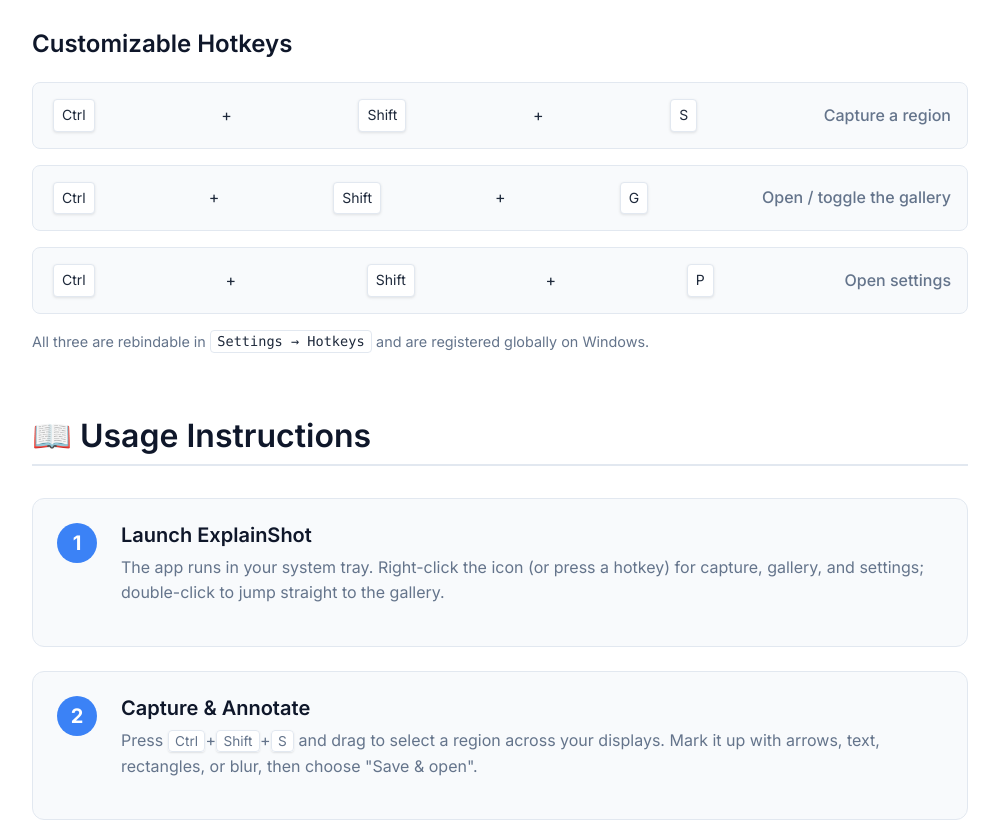
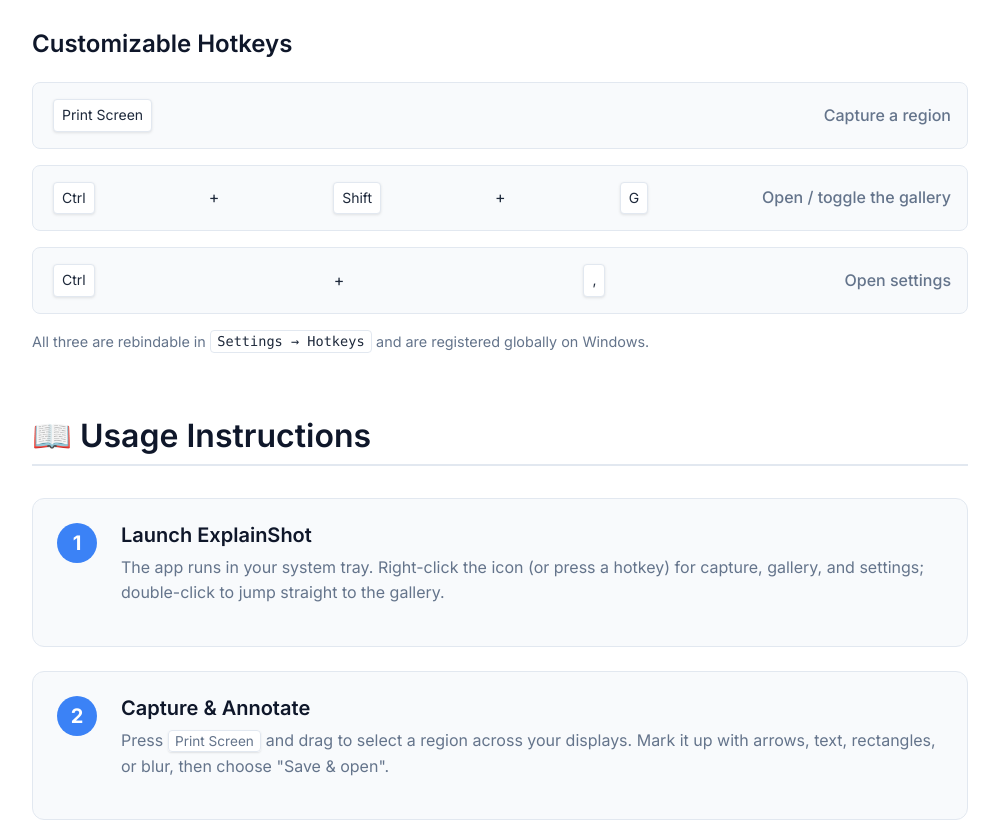
Before and after one commit to p1k2i/explainshot-site, a Vue app: page /help in a window 1280 px wide. Shown: the part 2130-2950 px from the top of the page, without its empty margins (140-1139 px from the left). Built offline with nearby package versions, Linux system fonts and the light colour scheme.

Commit message:
Update hotkey instructions for capturing regions to use Print Screen

```diff
--- a/src/views/HelpPage.vue
+++ b/src/views/HelpPage.vue
@@ -92,7 +92,7 @@
             <h3>Customizable Hotkeys</h3>
           <div class="hotkey-grid">
             <div class="hotkey-item">
-              <kbd>Ctrl</kbd> + <kbd>Shift</kbd> + <kbd>S</kbd>
+              <kbd>Print Screen</kbd>
               <span>Capture a region</span>
             </div>
             <div class="hotkey-item">
@@ -100,7 +100,7 @@
               <span>Open / toggle the gallery</span>
             </div>
             <div class="hotkey-item">
-              <kbd>Ctrl</kbd> + <kbd>Shift</kbd> + <kbd>P</kbd>
+              <kbd>Ctrl</kbd> + <kbd>,</kbd>
               <span>Open settings</span>
             </div>
           </div>
@@ -131,9 +131,8 @@
             <div class="step-content">
               <h3>Capture &amp; Annotate</h3>
               <p>
-                Press <kbd>Ctrl</kbd>+<kbd>Shift</kbd>+<kbd>S</kbd> and drag to select a region
-                across your displays. Mark it up with arrows, text, rectangles, or blur, then choose
-                "Save &amp; open".
+                Press <kbd>Print Screen</kbd> and drag to select a region across your displays. Mark
+                it up with arrows, text, rectangles, or blur, then choose "Save &amp; open".
               </p>
             </div>
           </div>
```
